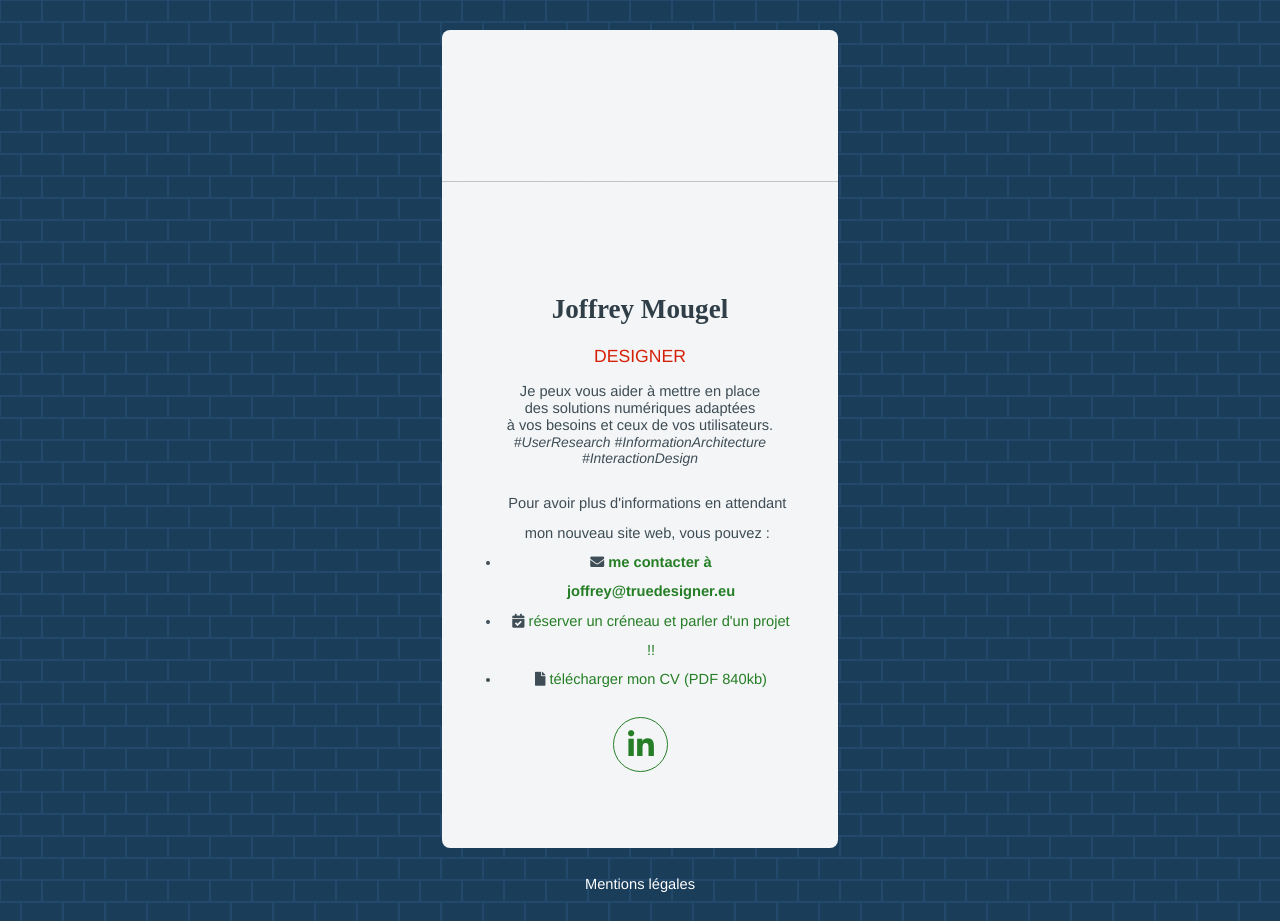
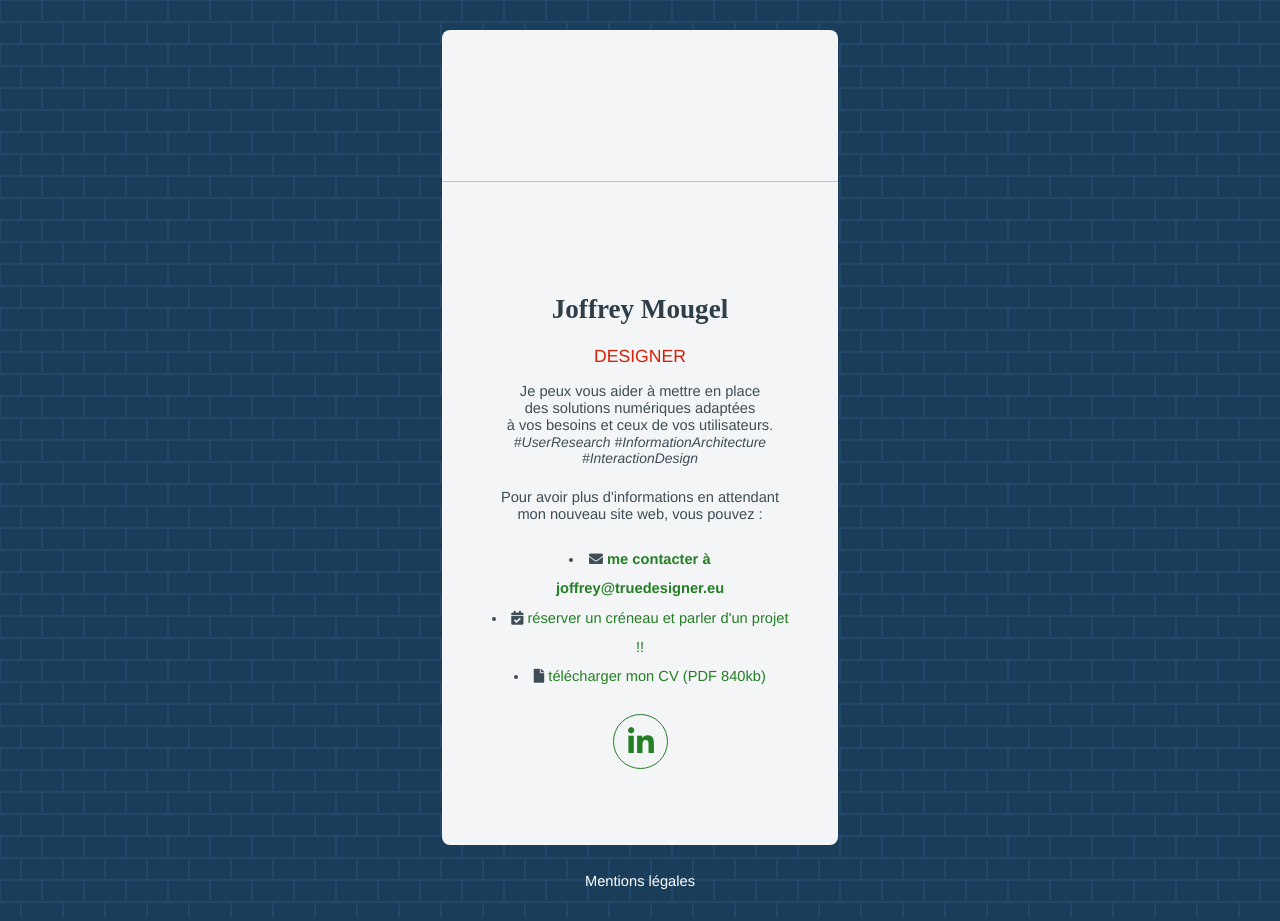
Before and after one commit to joffreymougel/joffreymougel.github.io, a plain HTML site: page index.html in a window 1280 px wide. Drawn offline with Linux system fonts and the light colour scheme; a web font is replaced by a local one.

Commit message:
samesame

```diff
--- a/index.html
+++ b/index.html
@@ -24,11 +24,11 @@
 							<h1>Joffrey Mougel</h1>
 							<h2>DESIGNER</h2>
                             <p>Je peux vous aider à mettre en place <br/>des solutions numériques adaptées <br/>à vos besoins et ceux de vos utilisateurs. <i>#UserResearch #InformationArchitecture #InteractionDesign</i></p>
-							<ul class="wait for it">Pour avoir plus d'informations en attendant mon nouveau site web, vous pouvez : <br/>
-								<li><i class="fas fa-envelope"></i><a class="mail" href="mailto:joffrey@truedesigner.eu"> me contacter à joffrey@truedesigner.eu</a></li>
-								<li><i class="fas fa-calendar-check"></i><a class="rendez-vous" title="Réserver un créneau dans mon calendrier" href="https://cal.com/joffreymougel" > réserver un créneau et parler d'un projet !!</a></li>
-								<li><i class="fas fa-file"></i><a class="cv" title="Télécharger mon CV (PDF 840kb)" href="CV-2025-joffrey-mougel.pdf" download="CV-2025-joffrey-mougel" > télécharger mon CV (PDF 840kb)</a></li>
-							</ul>
+							<p>Pour avoir plus d'informations en attendant mon nouveau site web, vous pouvez : <br/>
+								<li><i class="fas fa-envelope"></i><a class="mail" href="mailto:joffrey@truedesigner.eu"> me contacter à joffrey@truedesigner.eu</a><br/>
+								<li><i class="fas fa-calendar-check"></i><a class="rendez-vous" title="Réserver un créneau dans mon calendrier" href="https://cal.com/joffreymougel" > réserver un créneau et parler d'un projet !!</a><br/>
+								<li><i class="fas fa-file"></i><a class="cv" title="Télécharger mon CV (PDF 840kb)" href="CV-2025-joffrey-mougel.pdf" download="CV-2025-joffrey-mougel" > télécharger mon CV (PDF 840kb)</a><br/>
+							</p>
 							<ul class="icons">
 								<!-- <li><a title="Mon profil Twitter" href="https://twitter.com/JoffreyMougel" class="fab fa-twitter">Twitter</a></li> -->
 								<li><a title="Mon profil LinkedIn" href="https://www.linkedin.com/in/joffreymougel/" class="fab fa-linkedin-in">LinkedIn</a></li>
```
